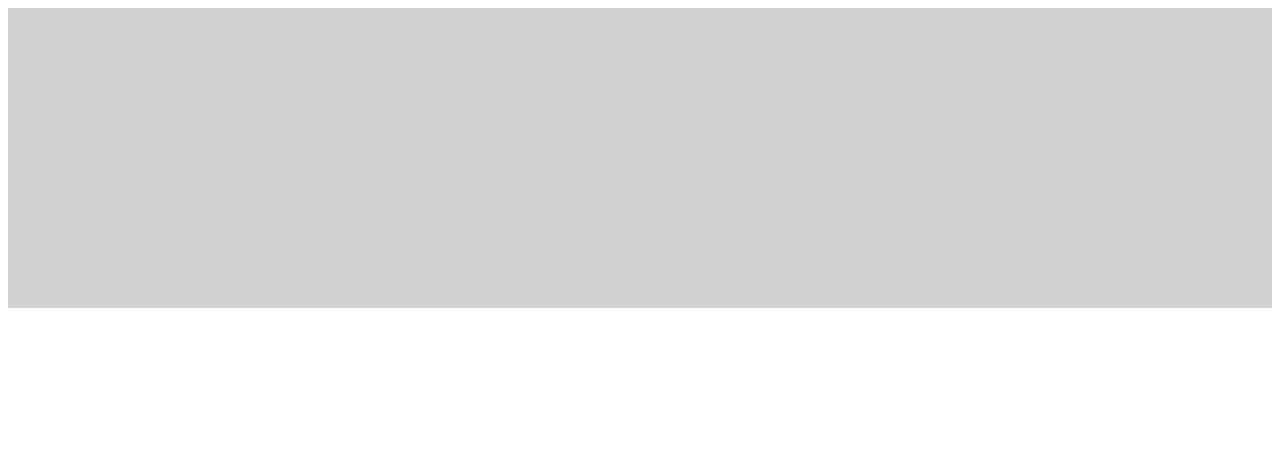
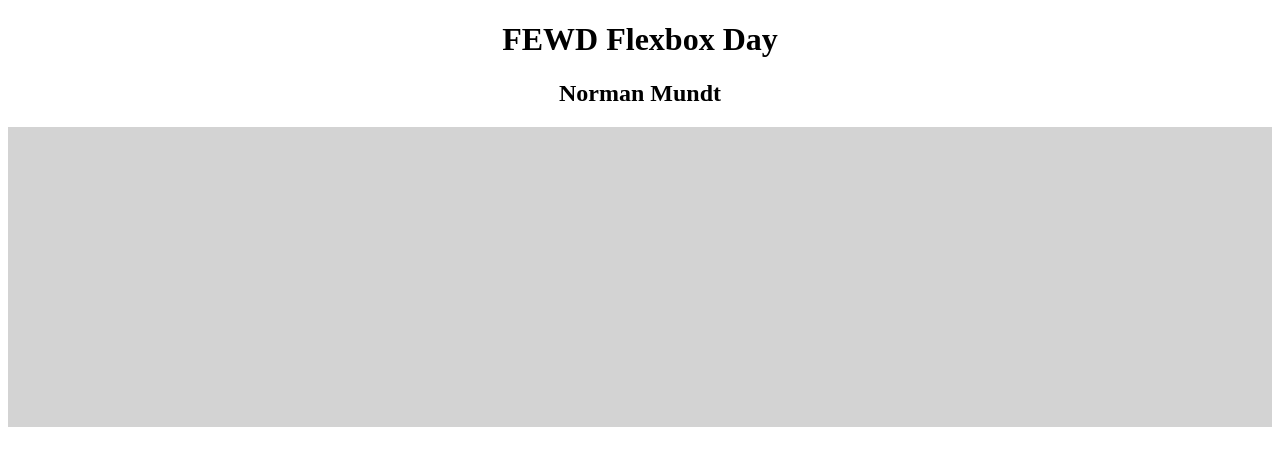
Before and after one commit to normanmundt/fewd-flexbox, a plain HTML site: page index.html in a window 1280 px wide. Drawn offline with Linux system fonts and the light colour scheme.

Commit message:
Aligned h1 and h2

```diff
--- a/index.html
+++ b/index.html
@@ -8,6 +8,8 @@
     <link rel="stylesheet" href="style.css">
 </head>
 <body>
+    <h1 align="center">FEWD Flexbox Day</h1>
+    <h2 align="center">Norman Mundt</h2>
     <div class="container">
         <div class="box"></div>
         <div class="box"></div>
```
